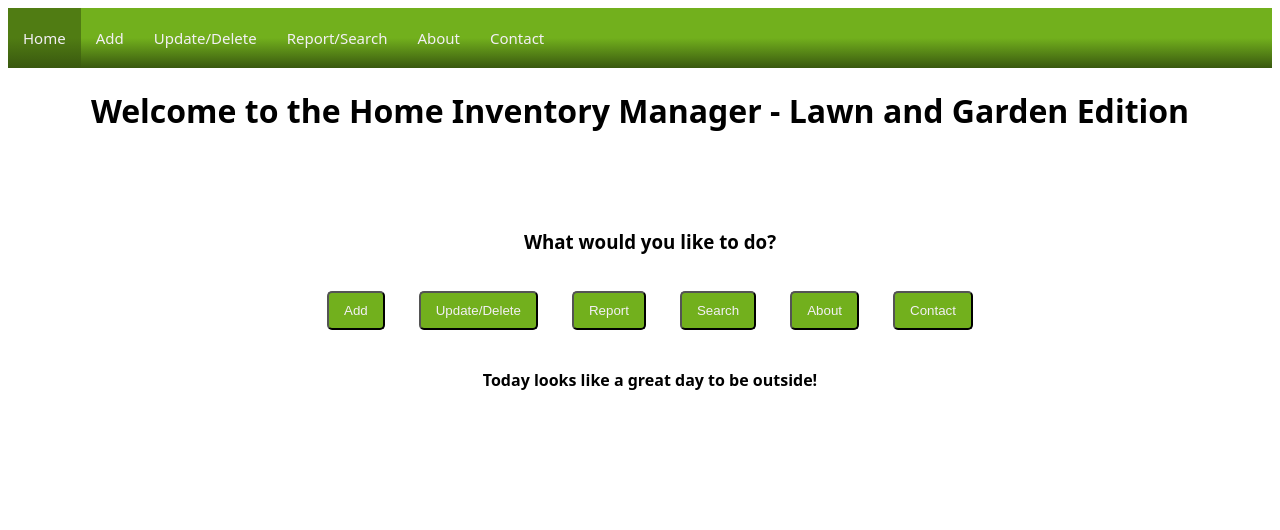
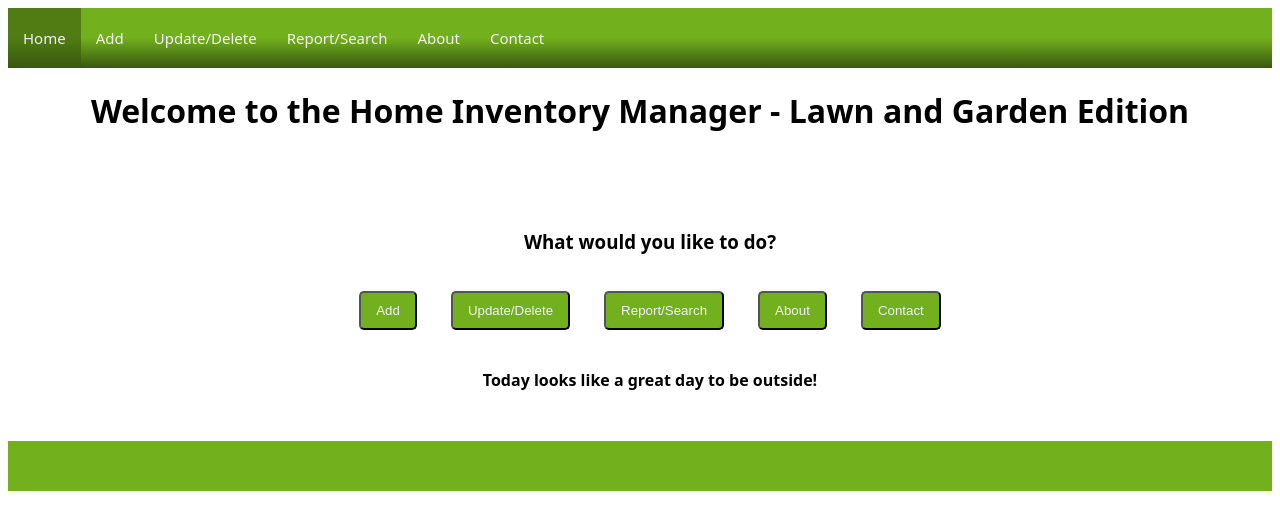
Before and after one commit to lora7142/Capstone, a website: page index.html in a window 1280 px wide. Drawn offline with Linux system fonts and the light colour scheme.

Commit message:
Capstone Index, About, Contact v2 added footer

```diff
--- a/index.html
+++ b/index.html
@@ -23,8 +23,7 @@
   <tr>
     <td><button onclick="goToAddPage()">Add</button></td>
     <td><button onclick="goToUpdateDeletePage()">Update/Delete</button></td>
-    <td><button onclick="goToReportPage()">Report</button></td>
-    <td><button onclick="goToSearchPage()">Search</button></td>
+    <td><button onclick="goToReportPage()">Report/Search</button></td>
     <td><button onclick="goToAboutPage()">About</button></td>
     <td><button onclick="goToContactPage()">Contact</button></td>
   </tr>
--- a/index.js
+++ b/index.js
@@ -7,6 +7,9 @@ function goToUpdateDeletePage() {
 function goToReportPage() {
   window.location.href = "Report.html";
 }
+function goToSearchPage() {
+  window.location.href = "Search.html";
+}
 function goToAboutPage() {
   window.location.href = "About.html";
 }
--- a/style.css
+++ b/style.css
@@ -52,3 +52,8 @@ button {
   padding: 10px 15px;
   border-radius: 5px;
 }
+footer {
+  height: 50px;
+  background-color: #72B01D;
+  margin-top: 50px;
+}
```
Also changed, not shown: About.html (+1 -0 lines), Add.html (+1 -3 lines), Contact.html (+1 -0 lines), Report.html (+1 -3 lines), UpdateDelete.html (+1 -3 lines).
